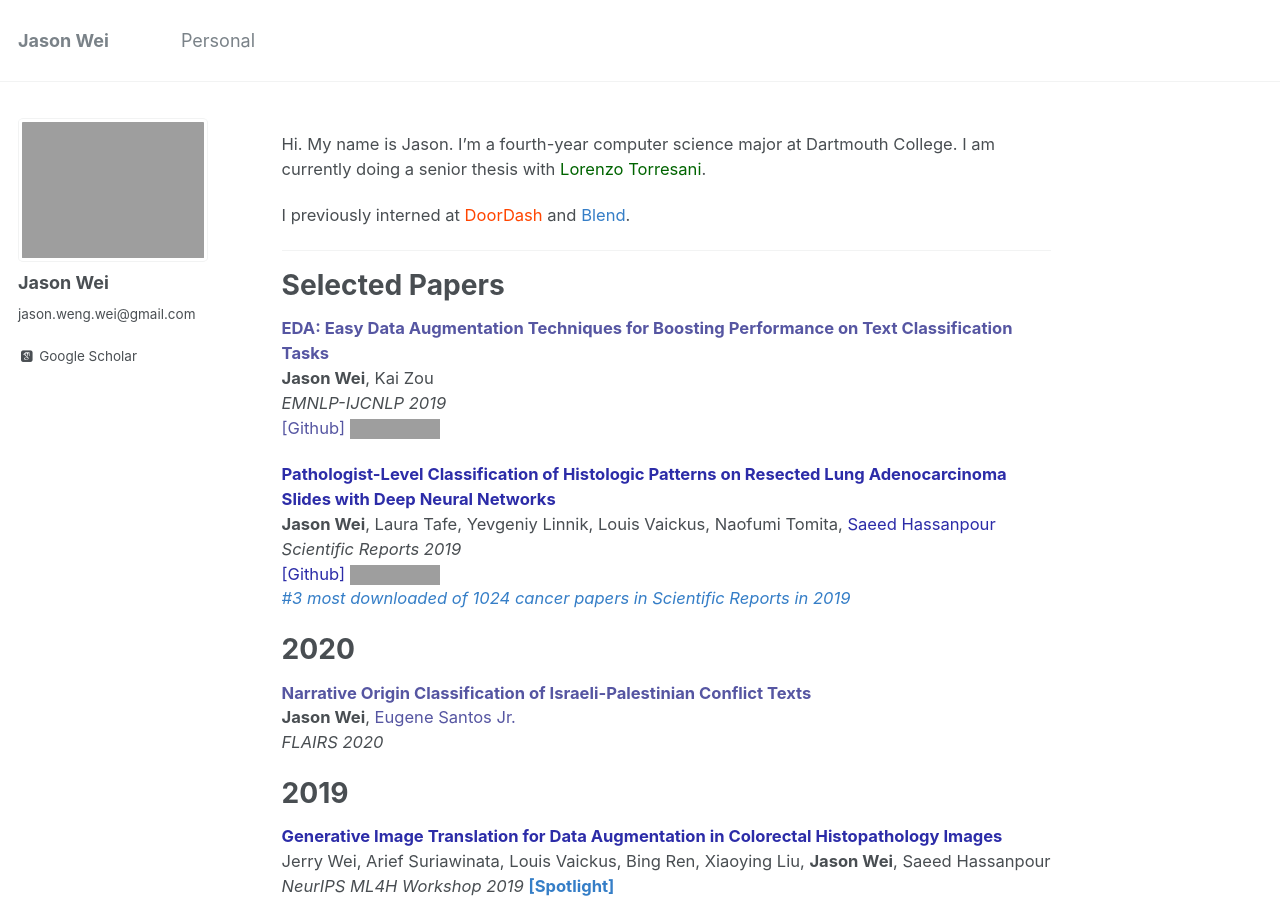
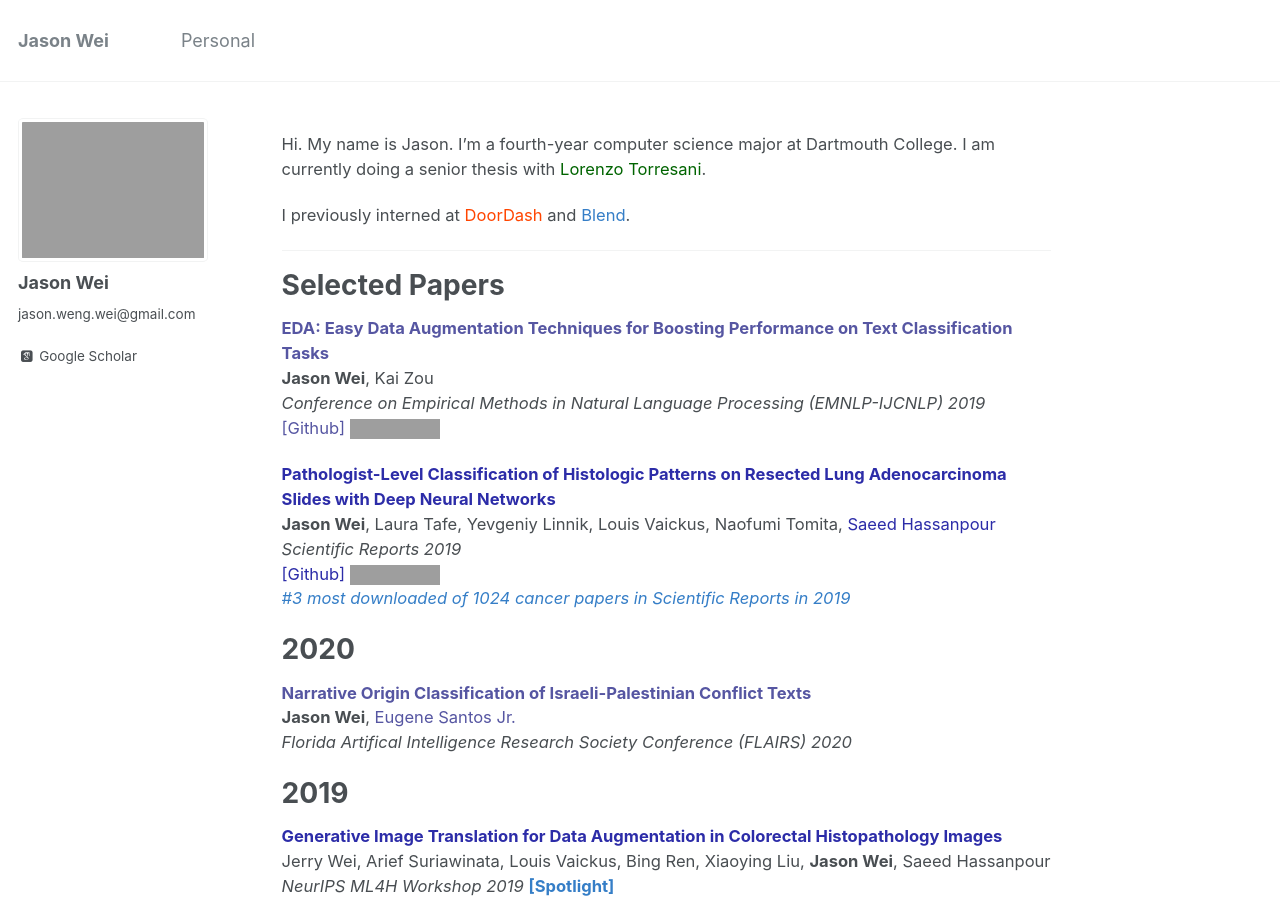
Before and after one commit to jasonwei20/jasonwei20.github.io, a Jekyll site: the page built from _pages/about.md, in a window 1280 px wide and 900 px high. Built offline with Jekyll 4.4.1, drawn with Linux system fonts in a browser that asks for light colours; some web fonts are replaced; grey boxes are pictures that could not be loaded.

Commit message:
rename conferences

```diff
--- a/_pages/about.md
+++ b/_pages/about.md
@@ -16,10 +16,9 @@ I previously interned at <a href="https://www.doordash.com/" style="color:#FF450
 ------
 
 # Selected Papers
-
 <a href="https://www.aclweb.org/anthology/D19-1670.pdf" style="color:#5656a2" target="_blank"><b>EDA: Easy Data Augmentation Techniques for Boosting Performance on Text Classification Tasks</b></a>
 **Jason Wei**, Kai Zou
-*EMNLP-IJCNLP 2019* <br>
+*Conference on Empirical Methods in Natural Language Processing (EMNLP-IJCNLP) 2019* <br>
 <a href="https://github.com/jasonwei20/eda_nlp" style="color:#5656a2" target="_blank">[Github]</a>
 <img height="16" src="https://img.shields.io/github/stars/jasonwei20/eda_nlp.svg?logo=github&logoColor=white&colorA=navy&link=https://github.com/jasonwei20/eda_nlp&link=https://github.com/jasonwei20/eda_nlp">
 
@@ -30,14 +29,12 @@ I previously interned at <a href="https://www.doordash.com/" style="color:#FF450
 <img height="16" src="https://img.shields.io/github/stars/BMIRDS/deepslide.svg?logo=github&logoColor=white&colorA=navy&link=https://github.com/BMIRDS/deepslide&link=https://github.com/BMIRDS/deepslide">
 <a href="https://www.nature.com/collections/ghegcgfbdi" style="color:#357EC7" target="_blank"><i>#3 most downloaded of 1024 cancer papers in Scientific Reports in 2019</i></a>
 
-
 # 2020
 <a style="color:#5656a2" target="_blank"><b>Narrative Origin Classification of Israeli-Palestinian Conflict Texts</b></a>
 **Jason Wei**, <a href="http://di2ag.thayer.dartmouth.edu/~eugene/" style="color:#5656a2" target="_blank">Eugene Santos Jr.</a>
-*FLAIRS 2020*
+*Florida Artifical Intelligence Research Society Conference (FLAIRS) 2020*
 
 # 2019
-
 <a href="https://arxiv.org/abs/1910.05827" style="color:#2C2CA8" target="_blank"><b>Generative Image Translation for Data Augmentation in Colorectal Histopathology Images</b></a>
 Jerry Wei, Arief Suriawinata, Louis Vaickus, Bing Ren, Xiaoying Liu, **Jason Wei**, Saeed Hassanpour
 *NeurIPS ML4H Workshop 2019* <a href="https://slideslive.com/38923239/spotlight-paper-talks?t=1095" style="color:#357EC7" target="_blank"><b>[Spotlight]</b></a>
```
